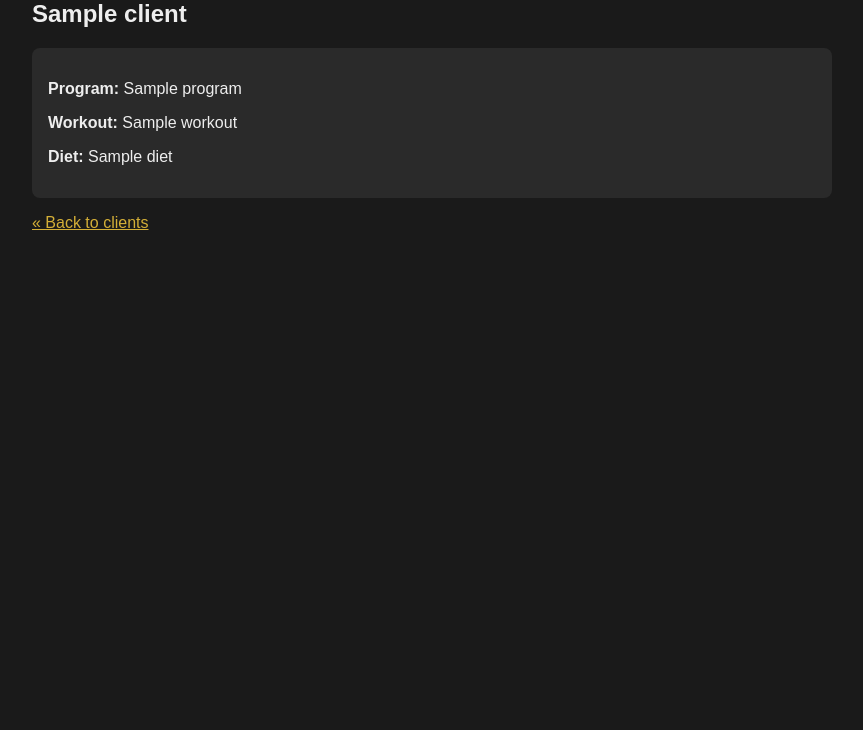
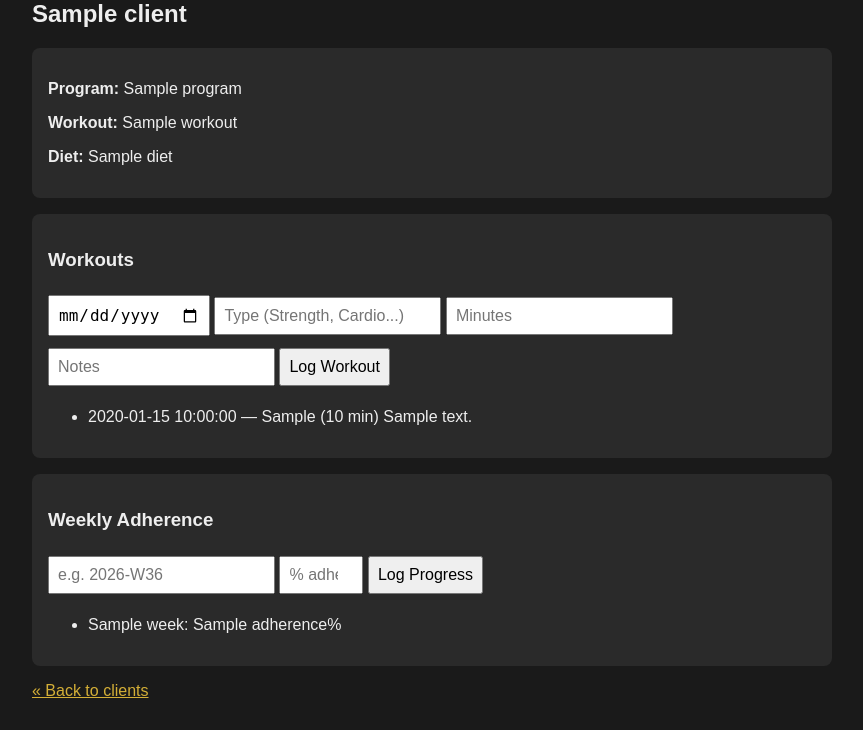
Before and after one commit to 2025tm93038-boop/aceest-fitness, a Flask app: template templates/client_detail.html in a window 1280 px wide. Shown: the part 150-880 px from the top of the page, without its empty margins (208-1071 px from the left). Before the commit the page ends 380 px from the top, so only its background shows below. Run offline with Flask 3, Linux system fonts and the light colour scheme; the template is opened without the code that fills it: most values are stand-ins (such as "Sample title", 1, 10 or a date in 2020).

Commit message:
feat: add workout logging and weekly adherence tracking (v2.2)

```diff
--- a/app.py
+++ b/app.py
@@ -62,7 +62,42 @@ def client_detail(name):
     if client is None:
         return jsonify({"error": f"Client '{name}' not found"}), 404
     plan = PROGRAMS.get(client["program"], {})
-    return render_template("client_detail.html", client=client, plan=plan)
+    return render_template(
+        "client_detail.html",
+        client=client,
+        plan=plan,
+        workouts=db.list_workouts(name),
+        progress=db.list_progress(name),
+    )
+
+
+@app.route("/clients/<name>/workouts", methods=["POST"])
+def add_workout(name):
+    if db.get_client(name) is None:
+        return jsonify({"error": f"Client '{name}' not found"}), 404
+    date = request.form.get("date", "")
+    workout_type = request.form.get("workout_type", "")
+    duration = request.form.get("duration_min", "0")
+    notes = request.form.get("notes", "")
+    if not date or not workout_type or not duration.isdigit():
+        return jsonify({"error": "date, workout_type and numeric duration_min are required"}), 400
+    db.add_workout(name, date, workout_type, int(duration), notes)
+    return client_detail(name)
+
+
+@app.route("/clients/<name>/progress", methods=["POST"])
+def add_progress(name):
+    if db.get_client(name) is None:
+        return jsonify({"error": f"Client '{name}' not found"}), 404
+    week = request.form.get("week", "")
+    adherence = request.form.get("adherence", "")
+    if not week or not adherence.isdigit():
+        return jsonify({"error": "week and numeric adherence are required"}), 400
+    try:
+        db.add_progress(name, week, int(adherence))
+    except ValueError as exc:
+        return jsonify({"error": str(exc)}), 400
+    return client_detail(name)
 
 
 @app.route("/api/clients")
--- a/templates/client_detail.html
+++ b/templates/client_detail.html
@@ -6,5 +6,40 @@
   <p><strong>Workout:</strong> {{ plan.workout }}</p>
   <p><strong>Diet:</strong> {{ plan.diet }}</p>
 </div>
+
+<div class="card">
+  <h3>Workouts</h3>
+  <form method="post" action="/clients/{{ client.name }}/workouts">
+    <input type="date" name="date" required>
+    <input name="workout_type" placeholder="Type (Strength, Cardio...)" required>
+    <input type="number" name="duration_min" placeholder="Minutes" required>
+    <input name="notes" placeholder="Notes">
+    <button type="submit">Log Workout</button>
+  </form>
+  <ul>
+    {% for w in workouts %}
+      <li>{{ w.date }} &mdash; {{ w.workout_type }} ({{ w.duration_min }} min) {{ w.notes }}</li>
+    {% else %}
+      <li>No workouts logged yet.</li>
+    {% endfor %}
+  </ul>
+</div>
+
+<div class="card">
+  <h3>Weekly Adherence</h3>
+  <form method="post" action="/clients/{{ client.name }}/progress">
+    <input name="week" placeholder="e.g. 2026-W36" required>
+    <input type="number" name="adherence" min="0" max="100" placeholder="% adherence" required>
+    <button type="submit">Log Progress</button>
+  </form>
+  <ul>
+    {% for p in progress %}
+      <li>{{ p.week }}: {{ p.adherence }}%</li>
+    {% else %}
+      <li>No progress logged yet.</li>
+    {% endfor %}
+  </ul>
+</div>
+
 <p><a href="/clients">&laquo; Back to clients</a></p>
 {% endblock %}
```
Also changed, not shown: db.py (+59 -0 lines).
